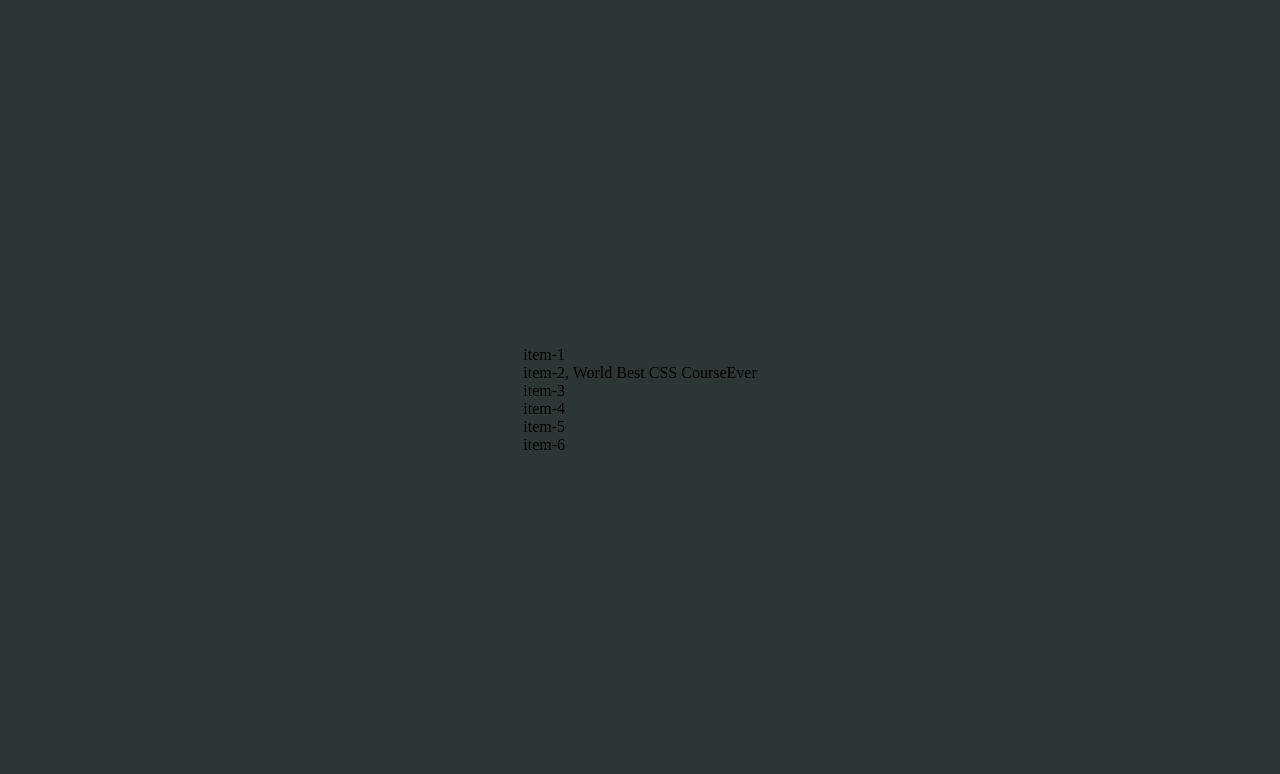
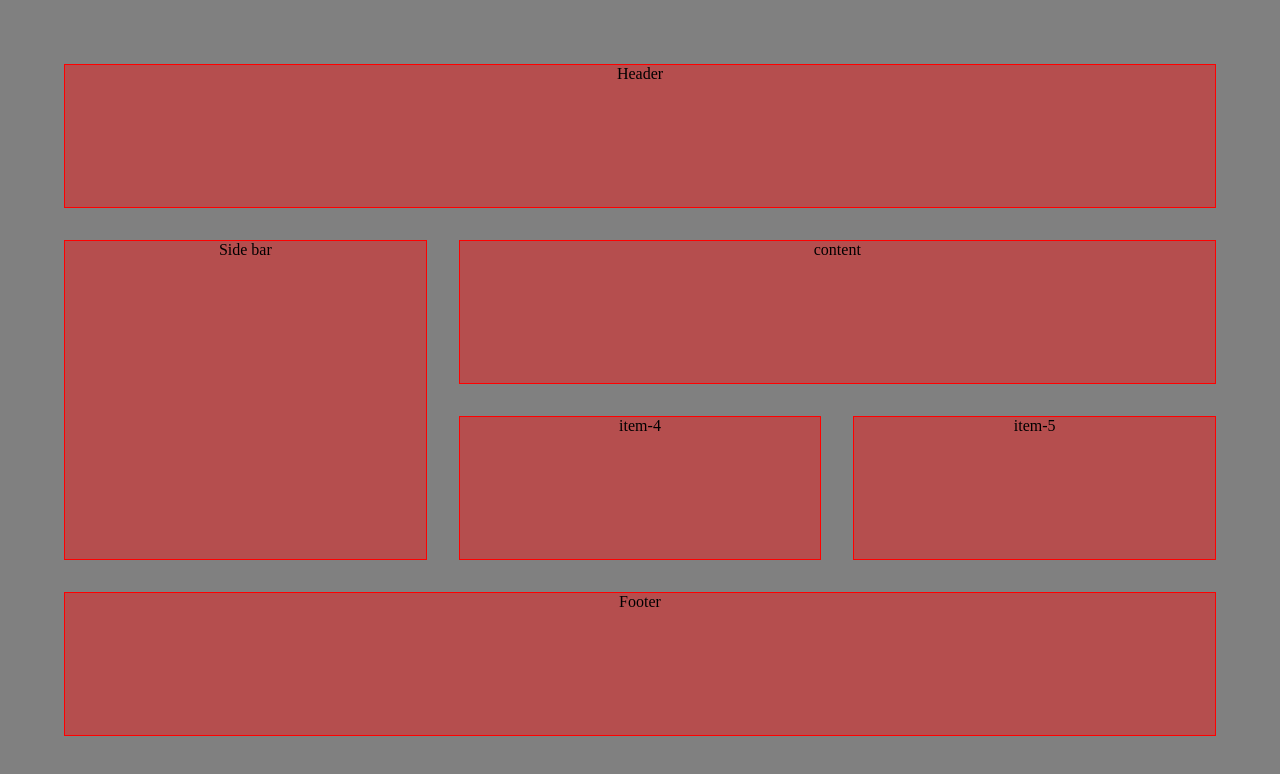
Before and after one commit to Sarvesh207/cssPractice, a plain HTML site: page grid/index.html in a window 1280 px wide. Drawn offline with Linux system fonts and the light colour scheme.

Commit message:
grid practice

```diff
--- a/grid/index.html
+++ b/grid/index.html
@@ -12,13 +12,12 @@
     and your subscription, likes, and sharing with friends can make a big difference. Thanks for being a part of our community!" 🚀🙌 -->
 
     <div class="grid-container">
-      <div class="item item-1">item-1</div>
-      <div class="item item-2">item-2, World Best CSS CourseEver</div>
-      <!-- World Best CSS CourseEver -->
-      <div class="item item-3--child">item-3</div>
+      <div class="item header item-1">Header</div>
+      <div class="item item-2 sidebar">Side bar</div>
+      <div class="item content item-3">content</div>
       <div class="item item-4">item-4</div>
       <div class="item item-5">item-5</div>
-      <div class="item item-6">item-6</div>
+      <div class="item item-6 footer">Footer</div>
     </div>
   </body>
 </html>
--- a/grid/style.css
+++ b/grid/style.css
@@ -69,10 +69,44 @@ grid-column-end */
   font-family: "Jost";
 }
 
-body {
-  min-height: 100vh;
-  display: flex;
-  justify-content: center;
-  align-items: center;
-  background-color: #2c3639;
+body{
+  height: 100vh;
+  width: 100vw;
+
 }
+
+.grid-container{
+  height:100%;
+  width: 100%;
+  padding: 4em;
+  row-gap: 2rem;
+  column-gap: 2rem;
+  background-color: gray;
+  display: grid;
+  /* grid-template-rows: 1fr 1fr; */
+  grid-template-rows:repeat(4 ,1fr);
+  /* grid-template-columns: 1fr 1fr 1fr; */
+  grid-template-columns: repeat(3, 1fr);
+}
+
+.item {
+  /* height:100px;
+  width: 100px; */
+  background-color: rgb(181, 78, 78);
+  border :1px solid red;
+  text-align: center;
+}
+
+.header, .footer{
+  grid-column-start: 1;
+  grid-column-end:4 ;
+}
+.sidebar{
+ grid-row-start: 2;
+ grid-row-end: 4;
+}
+
+.content {
+  grid-column-start: 2;
+  grid-column-end: 4;
+}
```
